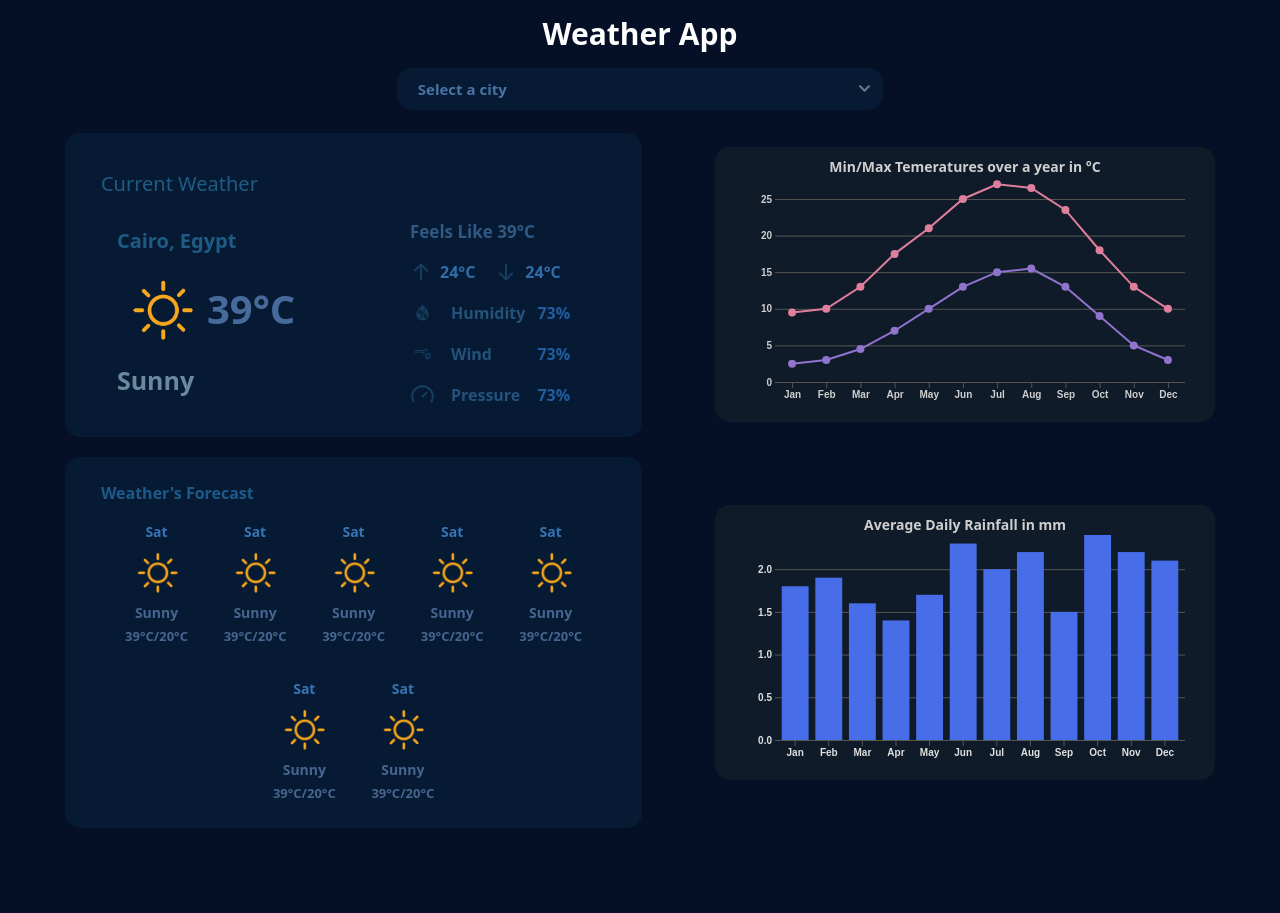
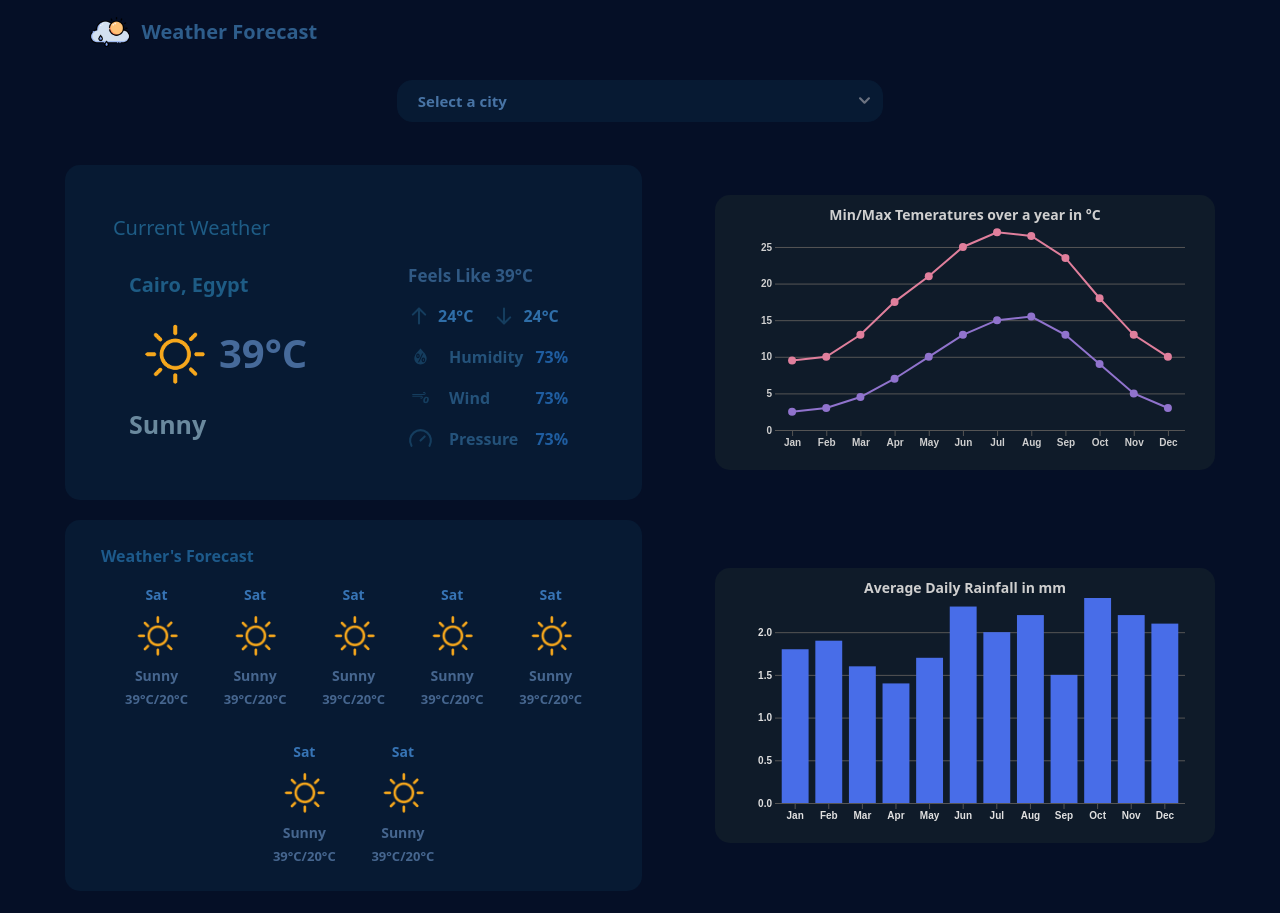
Before and after one commit to mahmoudk07/weather-app, a React (Create React App) app: page /city in a window 1280 px wide. Before the commit the page ends 851 px from the top, so only its background shows below. Built offline with nearby package versions, Linux system fonts and the light colour scheme.

Commit message:
🐛 fix style

```diff
--- a/src/components/Heading/Heading.jsx
+++ b/src/components/Heading/Heading.jsx
@@ -1,9 +1,13 @@
 import React from 'react'
 import Select from '../Select/Select'
+import WeatherLogo from "../../assets/weather-app.png"
 const Heading = () => {
   return (
-    <div className = 'header'>
-      <h1 className='text-white text-[30px]'>Weather App</h1>
+    <div className='header'>
+      <div className='flex items-center gap-x-3 px-[7%]'>
+        <img width={40} height={40} src={WeatherLogo} alt="weather logo" />
+        <h1 className='text-[#2e5d8b] text-[20px] justify-start'>Weather Forecast</h1>
+      </div>
       <Select />
     </div>
   )
--- a/src/index.css
+++ b/src/index.css
@@ -5,10 +5,10 @@
 
 @layer components {
     .header{
-        @apply w-full h-[15vh] flex flex-col justify-center items-center font-bold
+        @apply w-full h-[19vh] flex flex-col font-bold mb-0 pt-3
     }
     .select{
-        @apply text-[#4874a5] bg-[#071a33] outline-none border-[1px] border-[#071a33] xs:w-[85%] sm:w-[85%] md:w-[70%] lg:w-[60%] xl:w-[38%] text-[15px] px-5 py-2 rounded-[15px] appearance-none mt-3
+        @apply text-[#4874a5] bg-[#071a33] outline-none border-[1px] border-[#071a33] xs:w-[85%] sm:w-[85%] md:w-[70%] lg:w-[60%] xl:w-[38%] text-[15px] px-5 py-2 rounded-[15px] appearance-none mt-7 m-auto
     }
     .landing-container{
         @apply flex flex-col items-center w-full min-h-[70vh] px-[10%] gap-y-5 mb-16
@@ -17,7 +17,7 @@
         @apply fixed inset-0 flex items-center justify-center bg-opacity-50 z-50
     }
     .weather-card{
-        @apply flex flex-col xs:w-[100%] sm:w-[100%] md:w-[85%] lg:w-[70%] xl:w-[48%] xs:h-[32vh] sm:h-[38vh] bg-[#071a33] p-[3%] rounded-[15px]
+        @apply flex flex-col xs:w-[100%] sm:w-[100%] md:w-[85%] lg:w-[70%] xl:w-[48%]  bg-[#071a33] p-[4%] rounded-[15px]
     }
     .weather-header{
         @apply text-[#1e5c85] font-normal xs:text-[18px] sm:text-[20px] mb-5
```
Also changed, not shown: src/assets/weather-app.png (added).
